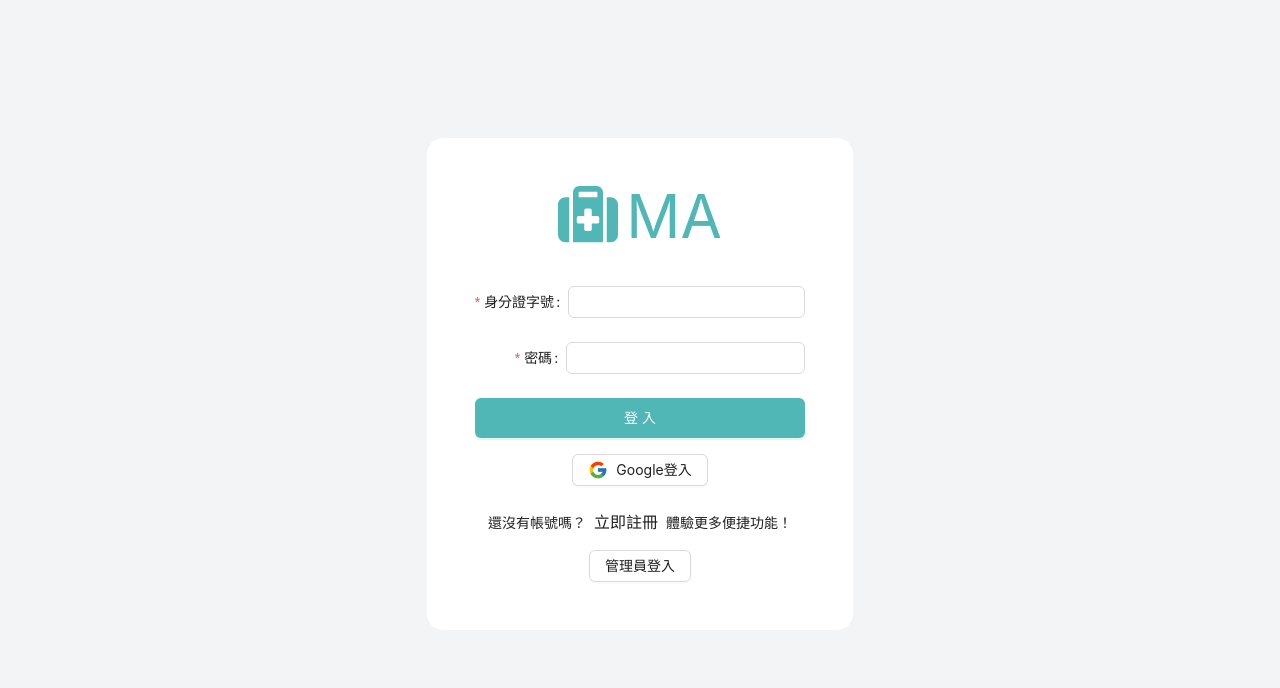
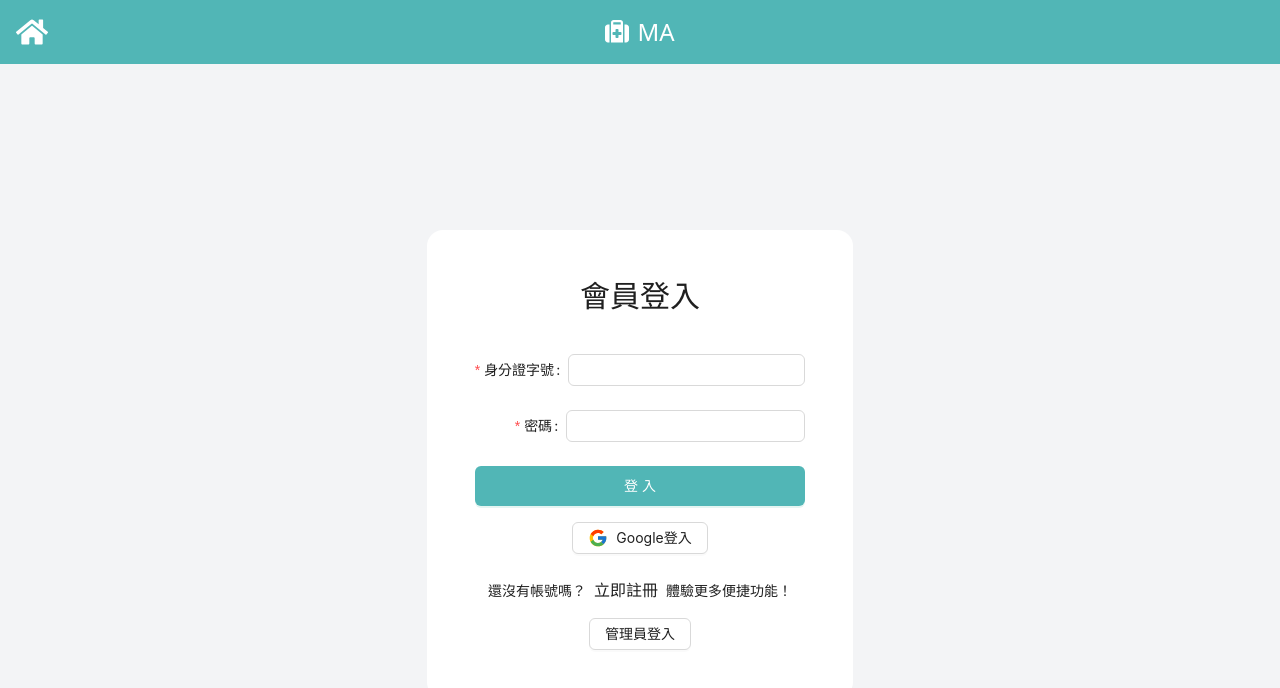
Before and after one commit to Latseng/Registration-system, a React (Vite) app: page /login in a window 1280 px wide. Shown: the top 688 px of the page. Built offline with nearby package versions, Linux system fonts and the light colour scheme; no server answers.

Commit message:
Added Navbar for login page and fixed appointment form valid without login.

```diff
--- a/src/components/Navbar.jsx
+++ b/src/components/Navbar.jsx
@@ -1,19 +1,21 @@
 import { Layout, Button, Dropdown, Space } from "antd";
 import useRWD from "../hooks/useRWD";
 import { IoMenu } from "react-icons/io5";
-import { FaSuitcaseMedical } from "react-icons/fa6";
-import { FaCircleUser } from "react-icons/fa6";
+import { FaSuitcaseMedical, FaCircleUser } from "react-icons/fa6";
 import PropTypes from "prop-types";
 import { logoutReqest } from "../api/auth";
 import { useDispatch, useSelector } from "react-redux";
 import { setLogout } from "../store/authSlice";
+import { useNavigate } from "react-router-dom";
+import { FaHome } from "react-icons/fa";
 
 const { Header } = Layout;
 
-const Navbar = ({ handleClick }) => {
+const Navbar = ({ handleClick, currentPage }) => {
   const isDesktop = useRWD();
   const { isAuthenticated } = useSelector((state) => state.auth);
   const dispatch = useDispatch()
+  const navigate = useNavigate()
   const items = isAuthenticated
     ? [
         {
@@ -111,6 +113,8 @@ const Navbar = ({ handleClick }) => {
   ];
 
   return (
+    <>
+      {currentPage === "mainPage" && (
         <Header className="w-screen flex justify-center md:grid md:grid-cols-12 md:gap-1 md:grid-rows-1  bg-mainColor px-8">
           <div className="flex items-center mx-auto text-white text-2xl col-start-6 col-end-9 md:col-start-1 md:col-end-3 row-span-1">
             <FaSuitcaseMedical className="mr-2 size-6" />
@@ -194,6 +198,22 @@ const Navbar = ({ handleClick }) => {
             </Dropdown>
           )}
         </Header>
+      )}
+      {currentPage === "loginPage" && (
+        <Header className="px-4 bg-mainColor grid grid-cols-5 grid-rows-1">
+          <button
+            onClick={() => navigate("/")}
+            className="text-white col-start-1 col-end-2"
+          >
+            <FaHome className="size-6 md:size-8" />
+          </button>
+          <div className="flex justify-center items-center col-start-3 col-end-4 text-white">
+            <FaSuitcaseMedical className="mr-2 size-6" />
+            <span className="text-xl md:text-2xl">MA</span>
+          </div>
+        </Header>
+      )}
+    </>
   );
 };
 
--- /dev/null
+++ b/src/helper/idNumber.js
@@ -0,0 +1,83 @@
+ export async function idNumberValidation (_, value)  {
+    function validateIdNumber(idNumber) {
+      const regex = /^[A-Z][12]\d{8}$/;
+
+      if (!regex.test(idNumber)) {
+        return false;
+      }
+
+      const letterMapping = {
+        A: 10,
+        B: 11,
+        C: 12,
+        D: 13,
+        E: 14,
+        F: 15,
+        G: 16,
+        H: 17,
+        I: 34,
+        J: 18,
+        K: 19,
+        L: 20,
+        M: 21,
+        N: 22,
+        O: 35,
+        P: 23,
+        Q: 24,
+        R: 25,
+        S: 26,
+        T: 27,
+        U: 28,
+        V: 29,
+        W: 32,
+        X: 30,
+        Y: 31,
+        Z: 33,
+      };
+
+      const firstLetterValue = letterMapping[idNumber[0]];
+
+      const n1 = Math.floor(firstLetterValue / 10);
+
+      const n2 = firstLetterValue % 10;
+
+      const n3 = parseInt(idNumber[1]);
+
+      const n4 = parseInt(idNumber[2]);
+
+      const n5 = parseInt(idNumber[3]);
+
+      const n6 = parseInt(idNumber[4]);
+
+      const n7 = parseInt(idNumber[5]);
+
+      const n8 = parseInt(idNumber[6]);
+
+      const n9 = parseInt(idNumber[7]);
+
+      const n10 = parseInt(idNumber[8]);
+
+      const n11 = parseInt(idNumber[9]);
+
+      const total =
+        n1 * 1 +
+        n2 * 9 +
+        n3 * 8 +
+        n4 * 7 +
+        n5 * 6 +
+        n6 * 5 +
+        n7 * 4 +
+        n8 * 3 +
+        n9 * 2 +
+        n10 * 1 +
+        n11 * 1;
+
+      return total % 10 === 0;
+    }
+    const isValid = validateIdNumber(value);
+    return Promise.resolve().then(() => {
+      if (!isValid) {
+        return Promise.reject(new Error("身分證字號格式錯誤"));
+      }
+    });
+  };
--- a/src/pages/LoginPage.jsx
+++ b/src/pages/LoginPage.jsx
@@ -1,4 +1,3 @@
-import { FaSuitcaseMedical } from "react-icons/fa6";
 import { Form, Input, Button, message } from "antd";
 import { useNavigate, Link } from "react-router-dom";
 import { login, adminLogin, thirdPartyLogin, CSRF_request } from "../api/auth";
@@ -6,6 +5,7 @@ import { useState, useEffect } from "react";
 import { useDispatch, useSelector } from "react-redux";
 import { setLogin } from "../store/authSlice";
 import { FcGoogle } from "react-icons/fc";
+import Navbar from "../components/Navbar";
 
 const LoginPage = () => {
   const navigate = useNavigate();
@@ -88,7 +88,9 @@ const LoginPage = () => {
   };
 
   return (
-    <div className="flex flex-col items-center justify-center h-screen bg-gray-100">
+    <main className="bg-gray-100">
+      <Navbar currentPage={"loginPage"} />
+      <div className="mt-4 flex flex-col items-center justify-center h-screen">
         {contextHolder}
         {isAdminLoginForm ? (
           <Form
@@ -96,15 +98,9 @@ const LoginPage = () => {
             name="basic"
             initialValues={{ remember: true }}
             onFinish={handleAdminLogin}
-          className="bg-white mb-8 p-16 flex flex-col md:w-1/3 rounded-2xl text-center"
+            className="bg-white mb-8 p-12 flex flex-col md:w-1/3 rounded-2xl text-center"
           >
-          <button
-            onClick={() => navigate("/*")}
-            className="mx-auto mb-10 flex items-center text-mainColor text-6xl"
-          >
-            <FaSuitcaseMedical className="mr-2" />
-            <h1>MA</h1>
-          </button>
+            <h1 className="mb-10 text-3xl">管理者登入</h1>
             <Form.Item
               label="帳號"
               name="account"
@@ -144,13 +140,7 @@ const LoginPage = () => {
             onFinish={handlePatientLogin}
             className="bg-white mb-8 p-12 flex flex-col md:w-1/3 rounded-2xl text-center"
           >
-          <button
-            onClick={() => navigate("/*")}
-            className="mx-auto mb-10 flex items-center text-mainColor text-6xl"
-          >
-            <FaSuitcaseMedical className="mr-2" />
-            <h1>MA</h1>
-          </button>
+            <h1 className="mb-10 text-3xl">會員登入</h1>
             <Form.Item
               label="身分證字號"
               name="idNumber"
@@ -205,6 +195,7 @@ const LoginPage = () => {
           </Form>
         )}
       </div>
+    </main>
   );
 };
 
--- a/src/pages/MainPage.jsx
+++ b/src/pages/MainPage.jsx
@@ -32,7 +32,7 @@ const MainPage = () => {
 
   return (
     <>
-      <Navbar handleClick={handleClick} />
+      <Navbar handleClick={handleClick} currentPage={"mainPage"} />
       <MainContent handleClick={handleClick} />
     </>
   );
--- a/src/pages/QueryPage.jsx
+++ b/src/pages/QueryPage.jsx
@@ -19,6 +19,7 @@ import useRWD from "../hooks/useRWD";
 import { setLogin } from "../store/authSlice";
 import { CSRF_request } from "../api/auth";
 import ReCAPTCHA from "react-google-recaptcha";
+import { idNumberValidation } from "../helper/idNumber";
 
 const { Content } = Layout;
 const { confirm } = Modal;
@@ -51,6 +52,7 @@ const QueryPage = () => {
   const[idNumber, setIdNumber] = useState("")
   const [birthDate, setBirthDate] = useState("")
   const [recaptchaError, setRecaptchaError] = useState("")
+  const [formDataError, setFormDataError] = useState("")
 
   const isDesktop = useRWD();
 
@@ -269,89 +271,89 @@ const QueryPage = () => {
     setRecaptcha("");
   };
 
-  const idNumberValidation = async (_, value) => {
-    function validateIdNumber(idNumber) {
-      const regex = /^[A-Z][12]\d{8}$/;
+  // const idNumberValidation = async (_, value) => {
+  //   function validateIdNumber(idNumber) {
+  //     const regex = /^[A-Z][12]\d{8}$/;
 
-      if (!regex.test(idNumber)) {
-        return false;
-      }
+  //     if (!regex.test(idNumber)) {
+  //       return false;
+  //     }
 
-      const letterMapping = {
-        A: 10,
-        B: 11,
-        C: 12,
-        D: 13,
-        E: 14,
-        F: 15,
-        G: 16,
-        H: 17,
-        I: 34,
-        J: 18,
-        K: 19,
-        L: 20,
-        M: 21,
-        N: 22,
-        O: 35,
-        P: 23,
-        Q: 24,
-        R: 25,
-        S: 26,
-        T: 27,
-        U: 28,
-        V: 29,
-        W: 32,
-        X: 30,
-        Y: 31,
-        Z: 33,
-      };
+  //     const letterMapping = {
+  //       A: 10,
+  //       B: 11,
+  //       C: 12,
+  //       D: 13,
+  //       E: 14,
+  //       F: 15,
+  //       G: 16,
+  //       H: 17,
+  //       I: 34,
+  //       J: 18,
+  //       K: 19,
+  //       L: 20,
+  //       M: 21,
+  //       N: 22,
+  //       O: 35,
+  //       P: 23,
+  //       Q: 24,
+  //       R: 25,
+  //       S: 26,
+  //       T: 27,
+  //       U: 28,
+  //       V: 29,
+  //       W: 32,
+  //       X: 30,
+  //       Y: 31,
+  //       Z: 33,
+  //     };
 
-      const firstLetterValue = letterMapping[idNumber[0]];
+  //     const firstLetterValue = letterMapping[idNumber[0]];
 
-      const n1 = Math.floor(firstLetterValue / 10);
+  //     const n1 = Math.floor(firstLetterValue / 10);
 
-      const n2 = firstLetterValue % 10;
+  //     const n2 = firstLetterValue % 10;
 
-      const n3 = parseInt(idNumber[1]);
+  //     const n3 = parseInt(idNumber[1]);
 
-      const n4 = parseInt(idNumber[2]);
+  //     const n4 = parseInt(idNumber[2]);
 
-      const n5 = parseInt(idNumber[3]);
+  //     const n5 = parseInt(idNumber[3]);
 
-      const n6 = parseInt(idNumber[4]);
+  //     const n6 = parseInt(idNumber[4]);
 
-      const n7 = parseInt(idNumber[5]);
+  //     const n7 = parseInt(idNumber[5]);
 
-      const n8 = parseInt(idNumber[6]);
+  //     const n8 = parseInt(idNumber[6]);
 
-      const n9 = parseInt(idNumber[7]);
+  //     const n9 = parseInt(idNumber[7]);
 
-      const n10 = parseInt(idNumber[8]);
+  //     const n10 = parseInt(idNumber[8]);
 
-      const n11 = parseInt(idNumber[9]);
+  //     const n11 = parseInt(idNumber[9]);
 
-      const total =
-        n1 * 1 +
-        n2 * 9 +
-        n3 * 8 +
-        n4 * 7 +
-        n5 * 6 +
-        n6 * 5 +
-        n7 * 4 +
-        n8 * 3 +
-        n9 * 2 +
-        n10 * 1 +
-        n11 * 1;
+  //     const total =
+  //       n1 * 1 +
+  //       n2 * 9 +
+  //       n3 * 8 +
+  //       n4 * 7 +
+  //       n5 * 6 +
+  //       n6 * 5 +
+  //       n7 * 4 +
+  //       n8 * 3 +
+  //       n9 * 2 +
+  //       n10 * 1 +
+  //       n11 * 1;
 
-      return total % 10 === 0;
-    }
-    const isValid = validateIdNumber(value);
-    return Promise.resolve().then(() => {
-      if (!isValid) {
-        return Promise.reject(new Error("身分證字號格式錯誤"));
-      }
-    });
-  };
+  //     return total % 10 === 0;
+  //   }
+  //   const isValid = validateIdNumber(value);
+  //   return Promise.resolve().then(() => {
+  //     if (!isValid) {
+  //       return Promise.reject(new Error("身分證字號格式錯誤"));
+  //     }
+  //   });
+  // };
 
   const handleClick = async (act, appointment) => {
     setSelectedAppointment(appointment);
@@ -448,10 +450,22 @@ const QueryPage = () => {
     setRecaptcha(value);
     setRecaptchaError("")
   };
+
   //使用者未登入重新掛號
   const handleReCreateAppointment = async (values) => {
+    //確保recaptcha通過驗證
     if (recaptcha === "") {
       return setRecaptchaError("請驗證reCaptcha");
+    }
+    // 檢查重新掛號的資料是否正確
+    if (
+      values.idNumber !== idNumber ||
+      new Date(
+        Date.UTC(values.year, values.month - 1, values.day)
+      ).toISOString() !== birthDate
+    ) {
+      setFormDataError("身份資料輸入錯誤，請檢查身份證字號或生日是否正確");
+      return;
     }
     setConfirmModal({
       ...confirmModal,
@@ -703,11 +717,14 @@ const QueryPage = () => {
                   <Form.Item label="生日">
                     <DatePicker form={form}></DatePicker>
                   </Form.Item>
+                  {/* 輸入資料錯誤 */}
+                  { formDataError !== "" && (<span className="text-red-500">{formDataError}</span>)}
                   <ReCAPTCHA
                     className="my-4"
                     sitekey={import.meta.env.VITE_RECAPTCHA_SITE_KEY}
                     onChange={handlerecaptchaChange}
                   />
+                  {/* recaptcaha 錯誤 */}
                   {recaptchaError !== "" && (
                     <span className="text-red-500">{recaptchaError}</span>
                   )}
```
Lines whose indentation alone changed are shown as unchanged.
